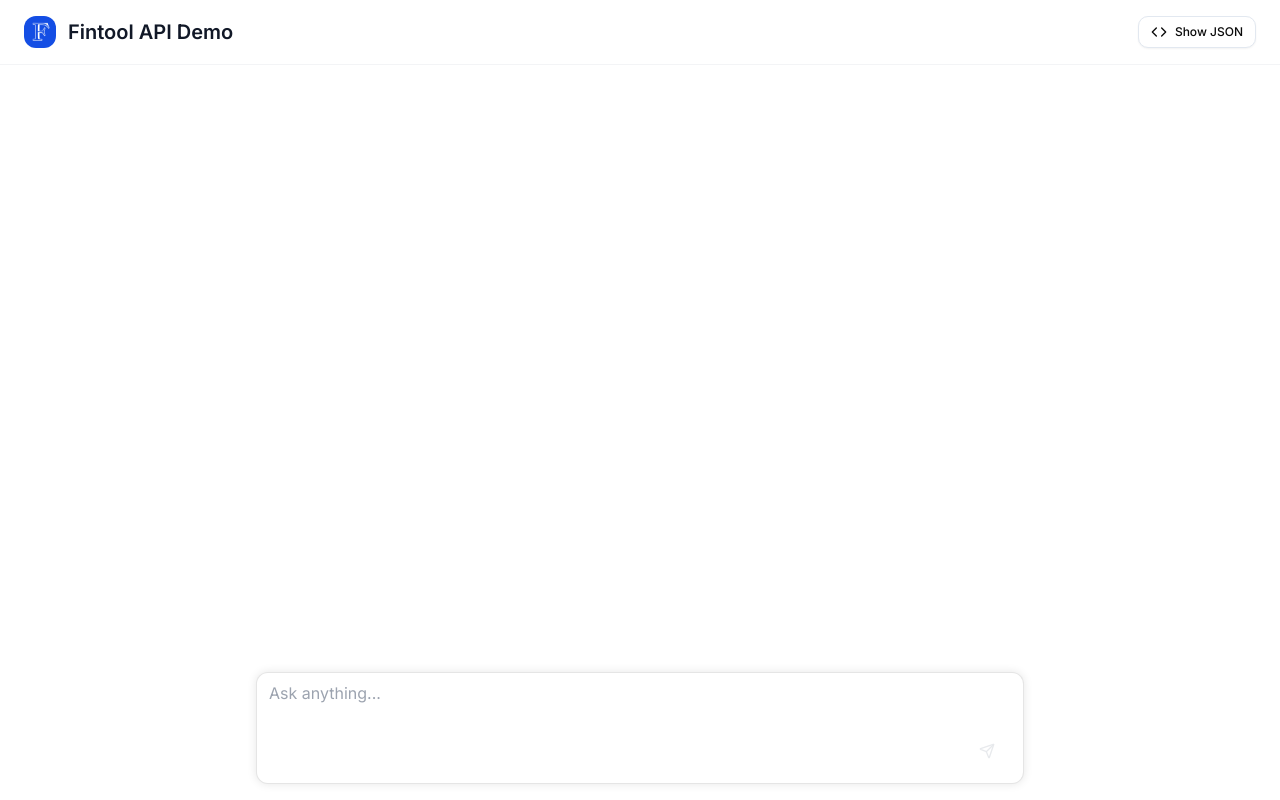
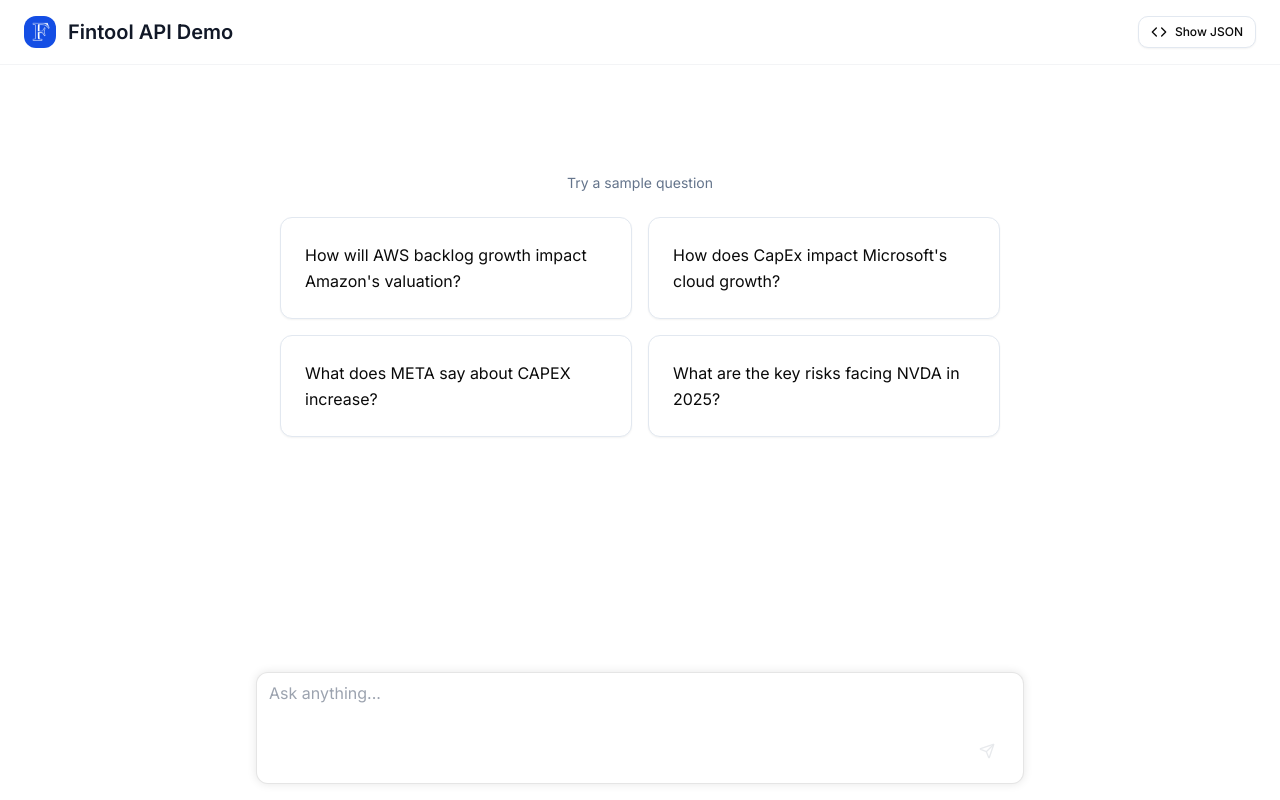
Before and after one commit to blocktoolhq/next-fintool-app, a Next.js app: page / in a window 1280 px wide. Built offline with nearby package versions, Linux system fonts and the light colour scheme.

Commit message:
added use cases

```diff
--- a/app/api/chat/route.ts
+++ b/app/api/chat/route.ts
@@ -39,13 +39,7 @@
 
 export async function POST(req: Request): Promise<Response> {
   try {
-    const { request, endpoint } = await req.json();
-
-    // Prepare payload for the backend
-    const backendPayload = {
-      messages: request.messages,
-      stream: request.stream !== false,
-    };
+    const requestBody = await req.json();
 
     const headersObject: Record<string, string> = {};
 
@@ -58,14 +52,14 @@
       }
     }
 
-    const stream = await createChatStream(headersObject, endpoint, backendPayload);
+    const stream = await createChatStream(headersObject, 'v2/chat', requestBody);
 
     return new Response(stream, {
       headers: {
-        'Content-Type': backendPayload.stream ? 'text/plain; charset=utf-8' : 'application/json',
+        'Content-Type': requestBody.stream !== false ? 'text/plain; charset=utf-8' : 'application/json',
         'Cache-Control': 'no-cache',
         'Connection': 'keep-alive',
-        ...(backendPayload.stream && {
+        ...(requestBody.stream !== false && {
           'Transfer-Encoding': 'chunked'
         })
       }
--- a/app/page.tsx
+++ b/app/page.tsx
@@ -349,6 +349,32 @@
   );
 };
 
+// Sample questions based on Fintool.com examples
+const SAMPLE_QUESTIONS = [
+  "How will AWS backlog growth impact Amazon's valuation?",
+  "How does CapEx impact Microsoft's cloud growth?",
+  "What does META say about CAPEX increase?",
+  "What are the key risks facing NVDA in 2025?"
+];
+
+// Sample question component
+const SampleQuestions = ({ onQuestionClick }: { onQuestionClick: (question: string) => void }) => (
+  <div className="flex flex-col items-center justify-center min-h-[60vh] max-w-3xl mx-auto px-6">
+    <p className="text-sm text-muted-foreground mb-6">Try a sample question</p>
+    <div className="grid grid-cols-1 md:grid-cols-2 gap-4 w-full">
+      {SAMPLE_QUESTIONS.map((question, index) => (
+        <button
+          key={index}
+          onClick={() => onQuestionClick(question)}
+          className="text-left p-6 rounded-lg border border-border bg-card hover:bg-accent hover:text-accent-foreground transition-colors text-base leading-relaxed shadow-sm hover:shadow-md"
+        >
+          {question}
+        </button>
+      ))}
+    </div>
+  </div>
+);
+
 export default function Chat() {
   // Generate a unique conversation ID once when component mounts
   const conversationId = useMemo(() => nanoid(), []);
@@ -412,6 +438,22 @@
     }
   }, [handleSubmit]);
 
+  const handleQuestionClick = useCallback(async (question: string) => {
+    if (isLoading) return;
+
+    await append({
+      id: nanoid(),
+      role: 'user',
+      content: question,
+      metadata: {}
+    });
+
+    // Scroll to bottom after submitting
+    setTimeout(() => {
+      messagesEndRef.current?.scrollIntoView({ behavior: 'smooth' });
+    }, 100);
+  }, [isLoading, append]);
+
   // Auto-resize textarea
   useEffect(() => {
     const textarea = textareaRef.current;
@@ -468,7 +510,9 @@
         {/* Messages Container */}
         <div className={`flex-1 flex flex-col max-w-4xl mx-auto w-full px-6 pb-28 transition-all duration-300 ${showJsonPanel ? 'mr-[32rem]' : ''}`}>
           <div className={`flex-1 flex flex-col ${messages.length === 0 ? 'justify-center' : 'justify-start py-8'}`}>
-            {messages.length > 0 && (
+            {messages.length === 0 ? (
+              <SampleQuestions onQuestionClick={handleQuestionClick} />
+            ) : (
               <div className="flex-1 overflow-hidden">
                 <ScrollArea className="h-full">
                   <div className="space-y-6 py-4">
--- a/hooks/use-chat.ts
+++ b/hooks/use-chat.ts
@@ -54,11 +54,8 @@
 
 function createRequestBody(requestMessages: BaseMessage[]) {
   return {
-    request: {
-      messages: requestMessages,
-      stream: true,
-    },
-    endpoint: 'v2/chat',
+    messages: requestMessages,
+    stream: true,
   };
 }
 
@@ -76,7 +73,7 @@
   messages: ChatMessage[];
   setMessages: (messages: ChatMessage[]) => void;
   error: undefined | Error;
-  append: (userMessage: IUserMessage, keepLastNMessages?: number, useCaching?: boolean) => Promise<void>;
+  append: (userMessage: IUserMessage, keepLastNMessages?: number) => Promise<void>;
   stop: () => void;
   isLoading: boolean;
 };
@@ -105,7 +102,7 @@
     }
   }, []);
 
-  const append = useCallback(async (userMessage: IUserMessage, keepLastNMessages = 3, useCaching = false) => {
+  const append = useCallback(async (userMessage: IUserMessage, keepLastNMessages = 3) => {
     const previousMessages = messagesRef.current;
     const withUserMessage = [...previousMessages, userMessage];
     const roundId = nanoid();
@@ -122,13 +119,15 @@
         keepLastNMessages
       );
 
-      // Log the request for debugging
-      const actualRequestBody = createRequestBody(requestMessages);
+      // Log the exact API request format
+      const realAPIRequest = createRequestBody(requestMessages);
       onStreamEvent?.('request', {
-        url: '/api/chat',
-        method: 'POST',
-        headers: { 'Content-Type': 'application/json' },
-        body: actualRequestBody
+        url: 'POST https://api.fintool.com/v2/chat',
+        headers: {
+          'Content-Type': 'application/json',
+          'Authorization': 'Bearer YOUR_API_KEY'
+        },
+        body: realAPIRequest
       });
 
       // Create abort controller
--- a/utils/chat-api.ts
+++ b/utils/chat-api.ts
@@ -93,10 +93,7 @@
       'Content-Type': 'application/json',
       ...headers,
     },
-    body: JSON.stringify({
-      request,
-      endpoint: 'v2/chat',
-    }),
+    body: JSON.stringify(request),
     signal,
   };
 }
```
